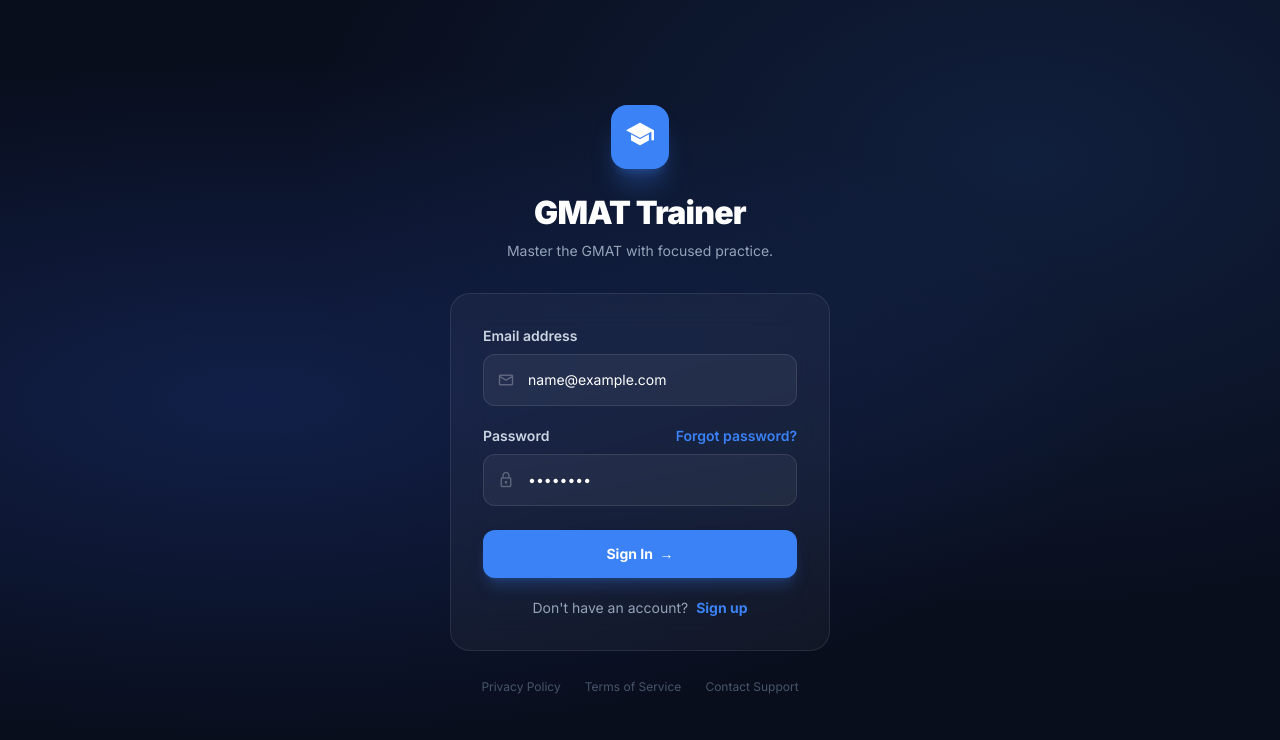
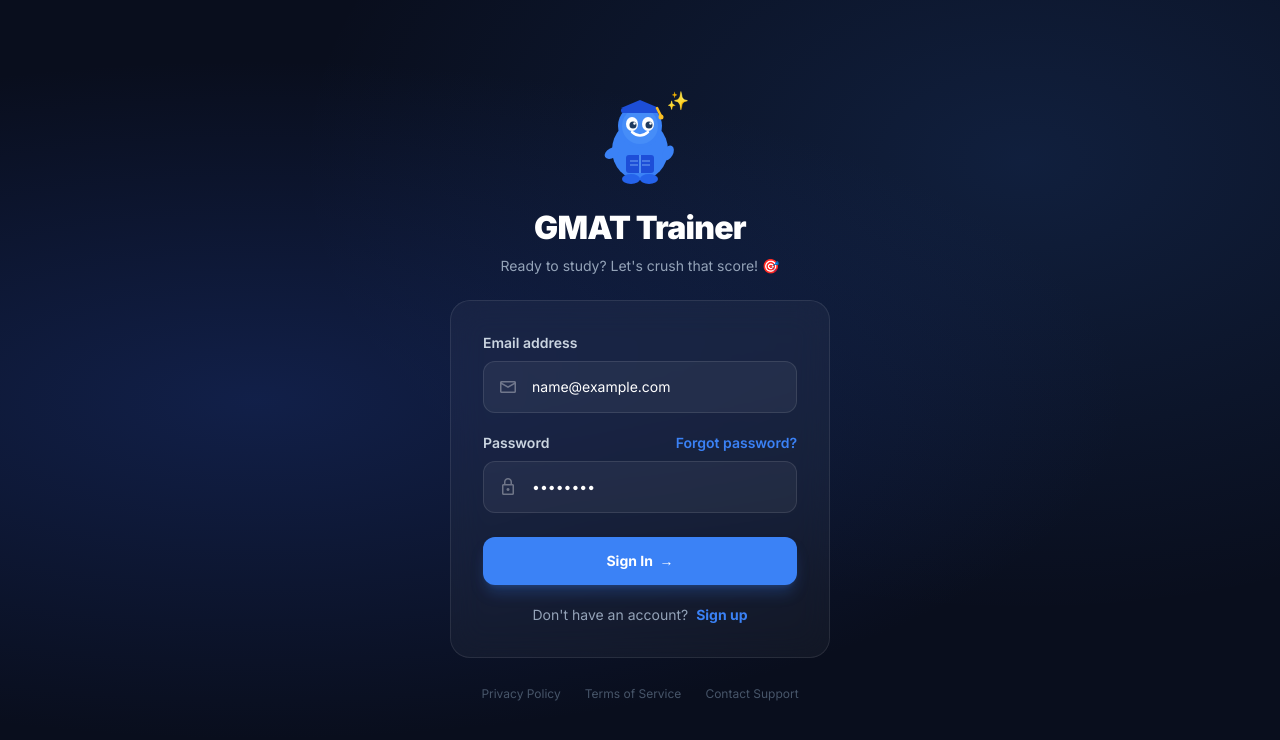
Before and after one commit to thai-max-nguyen/Gmat-Math-Trainer, a website: page index.html in a window 1280 px wide. Drawn offline with nearby package versions, Linux system fonts and the light colour scheme.

Commit message:
Edit index.html

```diff
--- a/index.html
+++ b/index.html
@@ -45,29 +45,47 @@
   /* Input */
   .auth-input {
     width: 100%;
-    background: rgba(255,255,255,0.05);
+    background: rgba(255,255,255,0.05) !important;
     border: 1.5px solid rgba(255,255,255,0.1);
     border-radius: 12px;
-    padding: 13px 14px 13px 44px;
+    padding: 13px 14px 13px 48px;
     font-size: 14px;
-    color: #fff;
+    color: #fff !important;
     outline: none;
     transition: border-color 0.2s, background 0.2s;
     font-family: 'Inter', sans-serif;
+    -webkit-text-fill-color: #fff;
+    box-shadow: none !important;
+  }
+  /* Fix browser autofill white background */
+  .auth-input:-webkit-autofill,
+  .auth-input:-webkit-autofill:hover,
+  .auth-input:-webkit-autofill:focus {
+    -webkit-box-shadow: 0 0 0px 1000px rgba(15,23,50,1) inset !important;
+    -webkit-text-fill-color: #fff !important;
+    border-color: rgba(255,255,255,0.1);
+    caret-color: #fff;
   }
   .auth-input::placeholder { color: rgba(255,255,255,0.28); }
   .auth-input:focus {
     border-color: #3b82f6;
-    background: rgba(59,130,246,0.07);
+    background: rgba(59,130,246,0.07) !important;
   }
   .input-icon {
     position: absolute;
-    left: 13px;
+    left: 14px;
     top: 50%;
     transform: translateY(-50%);
-    color: rgba(255,255,255,0.28);
-    font-size: 18px;
+    color: rgba(255,255,255,0.35);
+    font-size: 20px;
     pointer-events: none;
+    z-index: 1;
+    line-height: 1;
+    display: flex;
+    align-items: center;
+    justify-content: center;
+    width: 22px;
+    height: 22px;
   }
 
   /* Spinner */
@@ -105,11 +123,50 @@
 ═══════════════════════════════════════════ -->
 <div id="screen-login" class="hidden auth-bg fixed inset-0 z-[200] flex flex-col items-center justify-center p-4">
 
-  <div class="mb-5 bg-primary rounded-2xl p-3.5 shadow-xl shadow-primary/30">
-    <span class="material-symbols-outlined text-white text-3xl leading-none" style="font-variation-settings:'FILL' 1,'wght' 500">school</span>
+  <!-- Mascot -->
+  <div class="mb-4 relative">
+    <svg width="90" height="90" viewBox="0 0 90 90" fill="none" xmlns="http://www.w3.org/2000/svg">
+      <!-- Body -->
+      <ellipse cx="45" cy="52" rx="28" ry="30" fill="#3b82f6"/>
+      <!-- Head -->
+      <circle cx="45" cy="28" r="22" fill="#3b82f6"/>
+      <!-- Face glow -->
+      <circle cx="45" cy="28" r="18" fill="#60a5fa" opacity="0.3"/>
+      <!-- Eyes white -->
+      <ellipse cx="37" cy="26" rx="6" ry="7" fill="white"/>
+      <ellipse cx="53" cy="26" rx="6" ry="7" fill="white"/>
+      <!-- Pupils -->
+      <circle cx="38" cy="27" r="3.5" fill="#1e3a5f"/>
+      <circle cx="54" cy="27" r="3.5" fill="#1e3a5f"/>
+      <!-- Eye shine -->
+      <circle cx="39.5" cy="25.5" r="1.2" fill="white"/>
+      <circle cx="55.5" cy="25.5" r="1.2" fill="white"/>
+      <!-- Smile -->
+      <path d="M37 34 Q45 41 53 34" stroke="white" stroke-width="2.5" stroke-linecap="round" fill="none"/>
+      <!-- Mortarboard hat -->
+      <rect x="26" y="10" width="38" height="5" rx="2" fill="#1d4ed8"/>
+      <polygon points="45,2 26,10 64,10" fill="#1d4ed8"/>
+      <line x1="62" y1="10" x2="66" y2="18" stroke="#fbbf24" stroke-width="2.5" stroke-linecap="round"/>
+      <circle cx="66" cy="19" r="2.5" fill="#fbbf24"/>
+      <!-- Arms -->
+      <ellipse cx="17" cy="55" rx="8" ry="5" rx="5" fill="#3b82f6" transform="rotate(-30 17 55)"/>
+      <ellipse cx="73" cy="55" rx="5" ry="8" fill="#3b82f6" transform="rotate(30 73 55)"/>
+      <!-- Book -->
+      <rect x="31" y="57" width="28" height="18" rx="3" fill="#1d4ed8"/>
+      <line x1="45" y1="57" x2="45" y2="75" stroke="#60a5fa" stroke-width="1.5"/>
+      <line x1="35" y1="63" x2="43" y2="63" stroke="#93c5fd" stroke-width="1" opacity="0.7"/>
+      <line x1="35" y1="67" x2="43" y2="67" stroke="#93c5fd" stroke-width="1" opacity="0.7"/>
+      <line x1="47" y1="63" x2="55" y2="63" stroke="#93c5fd" stroke-width="1" opacity="0.7"/>
+      <line x1="47" y1="67" x2="55" y2="67" stroke="#93c5fd" stroke-width="1" opacity="0.7"/>
+      <!-- Feet -->
+      <ellipse cx="36" cy="81" rx="9" ry="5" fill="#2563eb"/>
+      <ellipse cx="54" cy="81" rx="9" ry="5" fill="#2563eb"/>
+    </svg>
+    <!-- Sparkle -->
+    <div class="absolute -top-1 -right-1 text-yellow-400 text-lg animate-bounce">✨</div>
   </div>
   <h1 class="text-[2rem] font-black text-white mb-1 tracking-tight">GMAT Trainer</h1>
-  <p class="text-sm text-slate-400 mb-8">Master the GMAT with focused practice.</p>
+  <p class="text-sm text-slate-400 mb-6">Ready to study? Let's crush that score! 🎯</p>
 
   <div class="auth-card w-full max-w-[380px] p-8">
     <div id="login-error" class="hidden mb-5 p-3 rounded-xl bg-rose-500/10 border border-rose-500/20 text-rose-400 text-sm text-center"></div>
```
